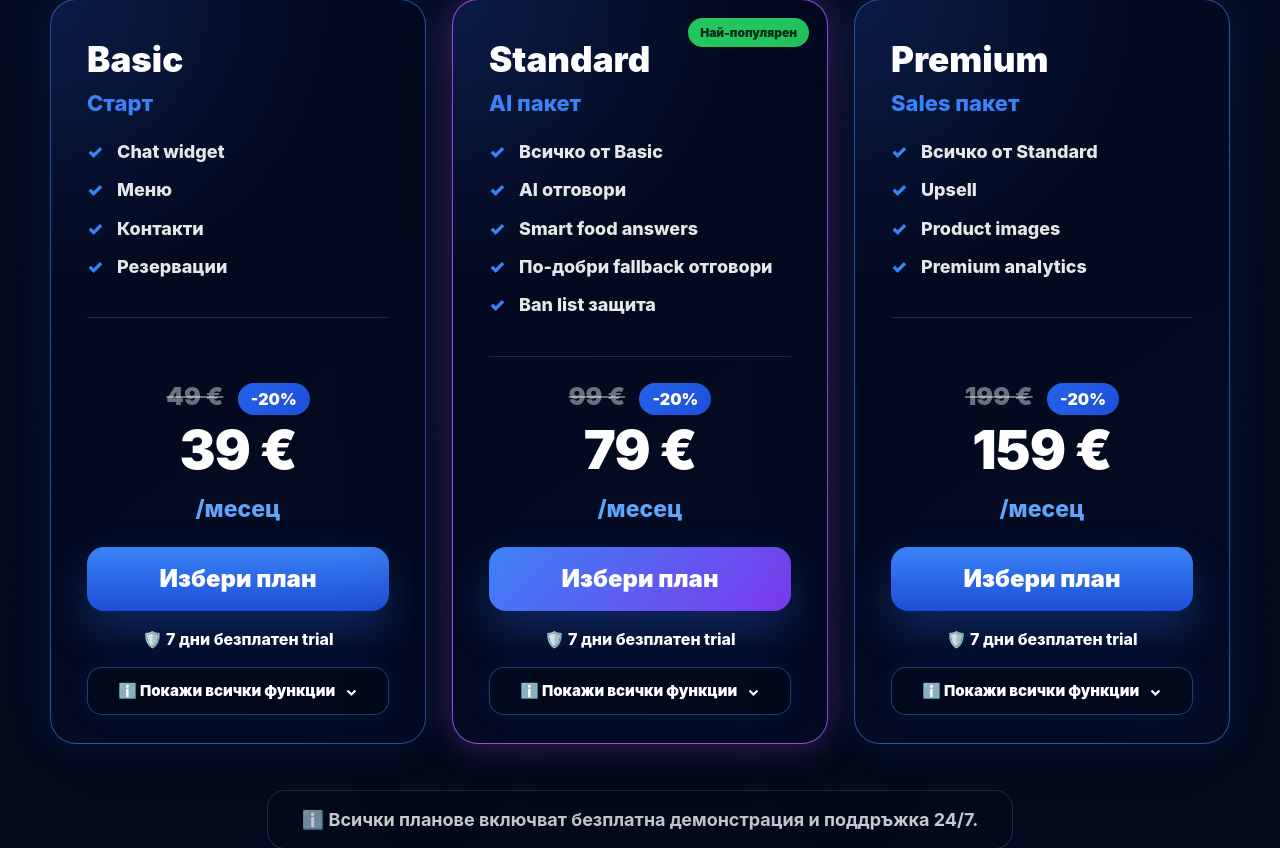
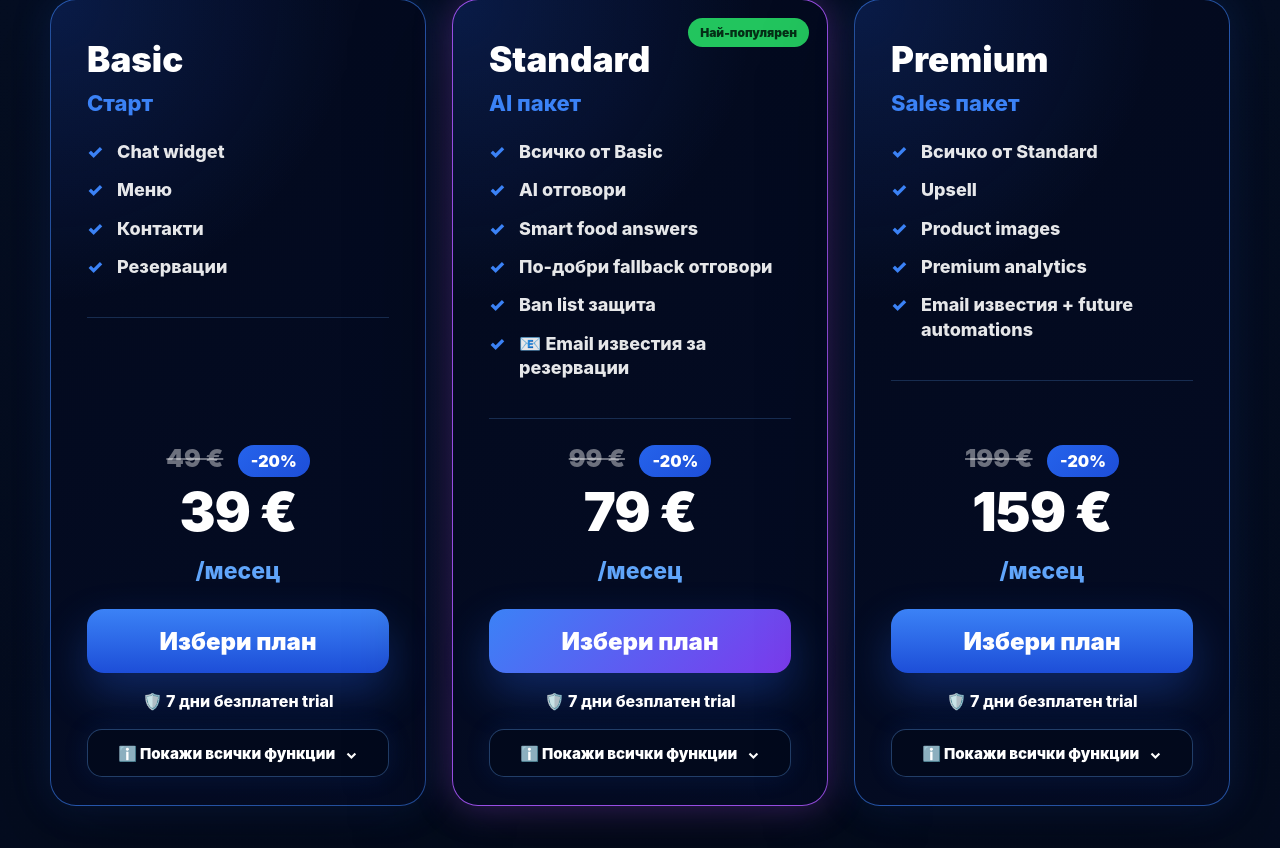
Before and after one commit to preskatastefanov-collab/restaurant_saas_v5, a Flask app: page / in a window 1280 px wide; the page is wider, and only the part inside the window is pictured. Shown: the part 4992-5840 px from the top of that part. Run offline with Flask 3, Linux system fonts and the light colour scheme.

Commit message:
Add email notifications to pricing plans

```diff
--- a/templates/landing.html
+++ b/templates/landing.html
@@ -372,6 +372,7 @@
                 <li>Smart food answers</li>
                 <li>По-добри fallback отговори</li>
                 <li>Ban list защита</li>
+                <li>📧 Email известия за резервации</li>
             </ul>
 
             <div class="pricing-line"></div>
@@ -402,6 +403,7 @@
                 <li>Upsell</li>
                 <li>Product images</li>
                 <li>Premium analytics</li>
+                <li>Email известия + future automations</li>
             </ul>
 
             <div class="pricing-line"></div>
@@ -448,6 +450,7 @@
                 <li>Better fallback отговори</li>
                 <li>Smart quick replies</li>
                 <li>Ban list anti-spam система</li>
+                <li>Email известия при нова резервация</li>
                 <li>Dashboard</li>
                 <li>Export</li>
                 <li>Menu manager</li>
@@ -465,6 +468,8 @@
                 <li>Product images</li>
                 <li>Sales recommendations</li>
                 <li>Priority features</li>
+                <li>Email известия при нова резервация</li>
+                <li>Бъдещи email автоматизации</li>
             </ul>
         </div>
     </div>
```
